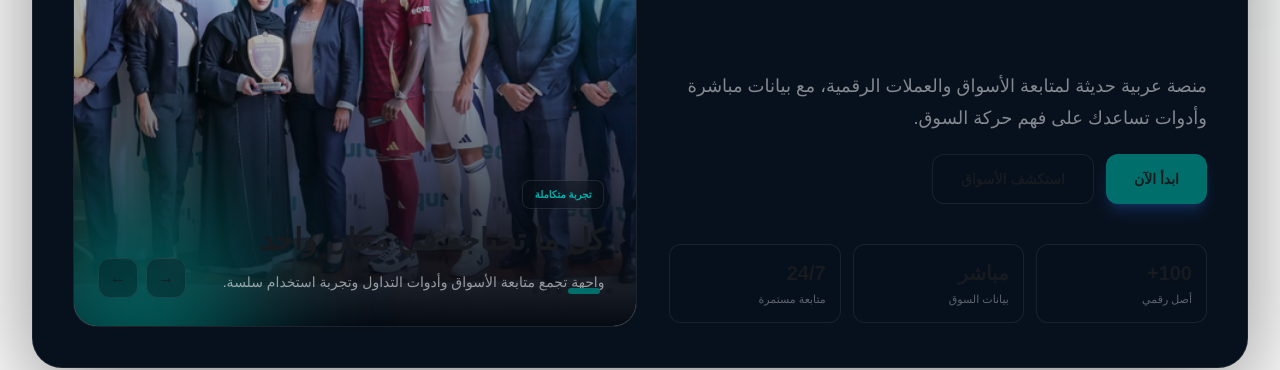
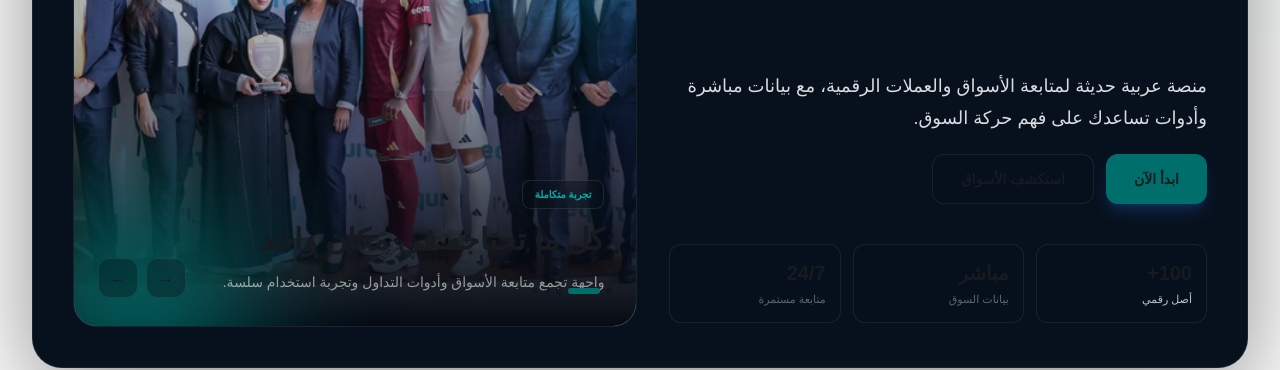
Before and after one commit to ffgg35646-ops/arab-trade, a Next.js app: page / in a window 1280 px wide. Shown: the part 323-693 px from the top of the page. Built offline with nearby package versions, Linux system fonts and the light colour scheme; no server answers.

Commit message:
Improve readability of homepage dark hero text

```diff
--- a/components/Hero.tsx
+++ b/components/Hero.tsx
@@ -75,7 +75,7 @@ export default function Hero() {
               </span>
             </h1>
 
-            <p className="mt-6 max-w-xl text-base leading-8 text-white/50 sm:text-lg">
+            <p className="mt-6 max-w-xl text-base leading-8 text-white/85 sm:text-lg">
               منصة عربية حديثة لمتابعة الأسواق والعملات الرقمية،
               مع بيانات مباشرة وأدوات تساعدك على فهم حركة السوق.
             </p>
@@ -92,7 +92,7 @@ export default function Hero() {
             <div className="mt-10 grid max-w-xl grid-cols-3 gap-3">
               <div className="rounded-2xl border border-white/[0.07] bg-[#07101d]/[0.025] p-4">
                 <div className="text-xl font-black text-white">100+</div>
-                <div className="mt-1 text-[11px] text-white/35">أصل رقمي</div>
+                <div className="mt-1 text-[11px] text-white/75">أصل رقمي</div>
               </div>
               <div className="rounded-2xl border border-white/[0.07] bg-[#07101d]/[0.025] p-4">
                 <div className="text-xl font-black text-white">مباشر</div>
```
